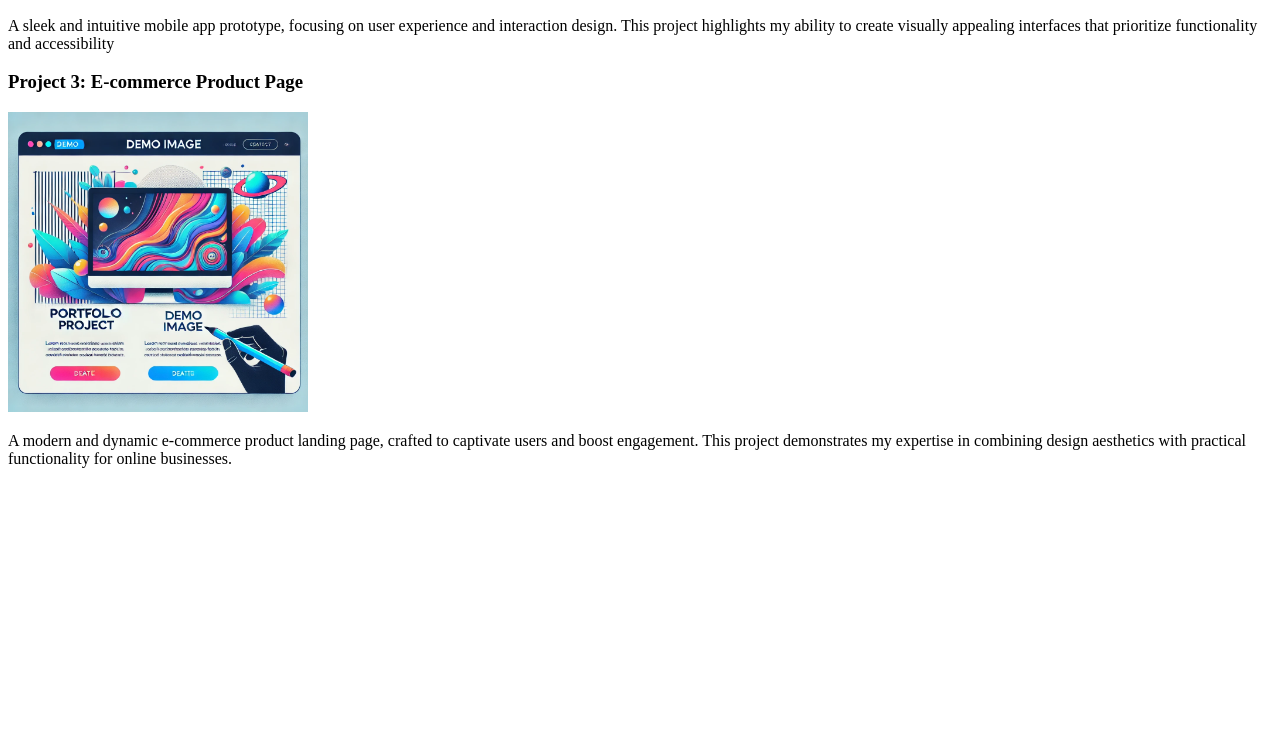
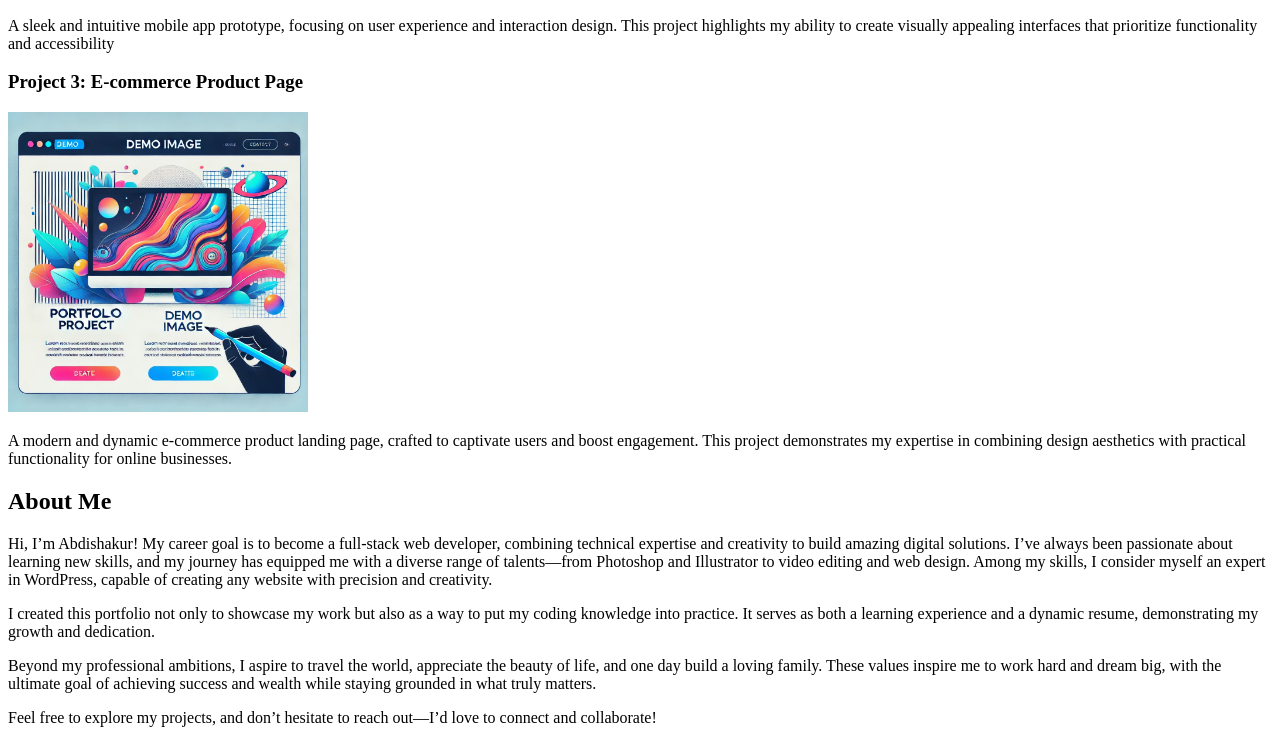
Before and after one commit to abdishakurahmed/mypersonalwebsite, a plain HTML site: page index.html in a window 1280 px wide. Shown: the part 1919-2662 px from the top of the page. Before the commit the page ends 2403 px from the top, so only its background shows below. Drawn offline with Linux system fonts and the light colour scheme.

Commit message:
added about me section

```diff
--- a/index.html
+++ b/index.html
@@ -37,7 +37,14 @@
         <img src="photos/image3.jpg" alt="E-commerce Product Page" width="auto" height="300">
         <p>A modern and dynamic e-commerce product landing page, crafted to captivate users and boost engagement. This project demonstrates my expertise in combining design aesthetics with practical functionality for online businesses.</p>
     </div>
-    <div>
+
+    <div id="#about">
+        <h2>About Me</h2>
+        <p>Hi, I’m Abdishakur! My career goal is to become a full-stack web developer, combining technical expertise and creativity to build amazing digital solutions. I’ve always been passionate about learning new skills, and my journey has equipped me with a diverse range of talents—from Photoshop and Illustrator to video editing and web design. Among my skills, I consider myself an expert in WordPress, capable of creating any website with precision and creativity.</p>
+        <p>I created this portfolio not only to showcase my work but also as a way to put my coding knowledge into practice. It serves as both a learning experience and a dynamic resume, demonstrating my growth and dedication.</p>
+        <p>Beyond my professional ambitions, I aspire to travel the world, appreciate the beauty of life, and one day build a loving family. These values inspire me to work hard and dream big, with the ultimate goal of achieving success and wealth while staying grounded in what truly matters.</p>
+        <p>Feel free to explore my projects, and don’t hesitate to reach out—I’d love to connect and collaborate!</p>
+
     </div>
 </body>
 </html>
```
